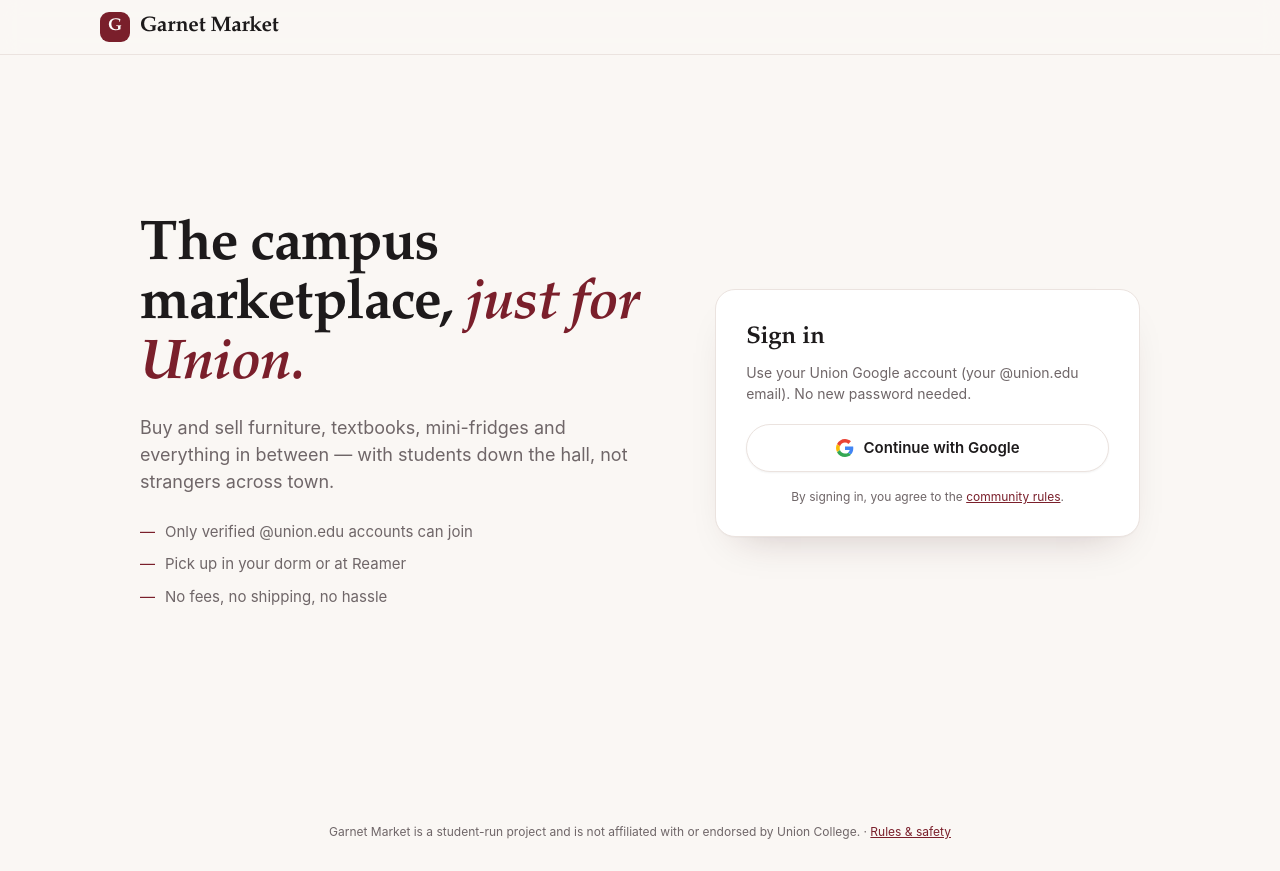
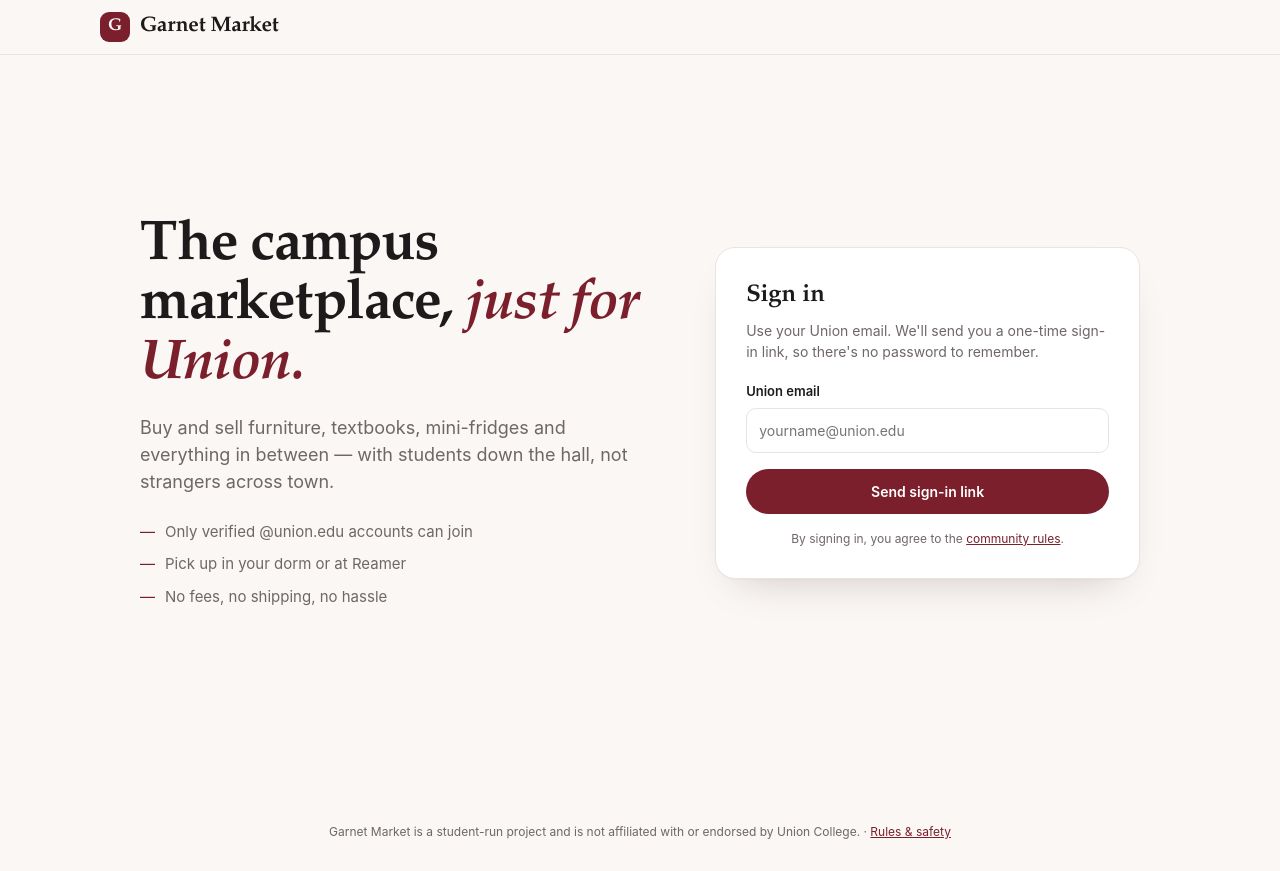
Before and after one commit to zacharyrodriguez/garnet-market, a plain HTML site: page index.html in a window 1280 px wide. Drawn offline with nearby package versions, Linux system fonts and the light colour scheme.

Commit message:
Add files via upload

```diff
--- a/index.html
+++ b/index.html
@@ -406,7 +406,8 @@ const CONFIG = {
   SUPABASE_ANON_KEY: "sb_publishable_W1XICQopc6rTIRENVAm35g_BBY0_qvz",
   ALLOWED_DOMAIN: "union.edu",
   PHOTO_BUCKET: "listing-photos",
-  EMAIL_LINK_SIGNIN: false   // true = also offer "sign-in link by email" (needs working email sending in Supabase)
+  EMAIL_LINK_SIGNIN: true,   // email sign-in links (needs working email sending in Supabase)
+  GOOGLE_SIGNIN: false       // true = show "Continue with Google" (needs Google provider set up in Supabase)
 };
 
 /* ============================================================
@@ -794,6 +795,13 @@ function wire(){
   });
 
   $("#emailAlt").hidden = !CONFIG.EMAIL_LINK_SIGNIN && !DEMO;
+  if (!CONFIG.GOOGLE_SIGNIN && !DEMO){
+    // Email-only mode: hide the Google button and show the email form directly.
+    $("#googleBtn").hidden = true;
+    $("#emailAlt").open = true;
+    $("#emailAlt summary").hidden = true;
+    document.querySelector(".panel .hint").innerHTML = `Use your ${esc(BRAND.SCHOOL)} email. We'll send you a one-time sign-in link, so there's no password to remember.`;
+  }
   $("#googleBtn").onclick = async () => {
     const msg = $("#authMsg");
     try { await api.signInGoogle(); }
```
